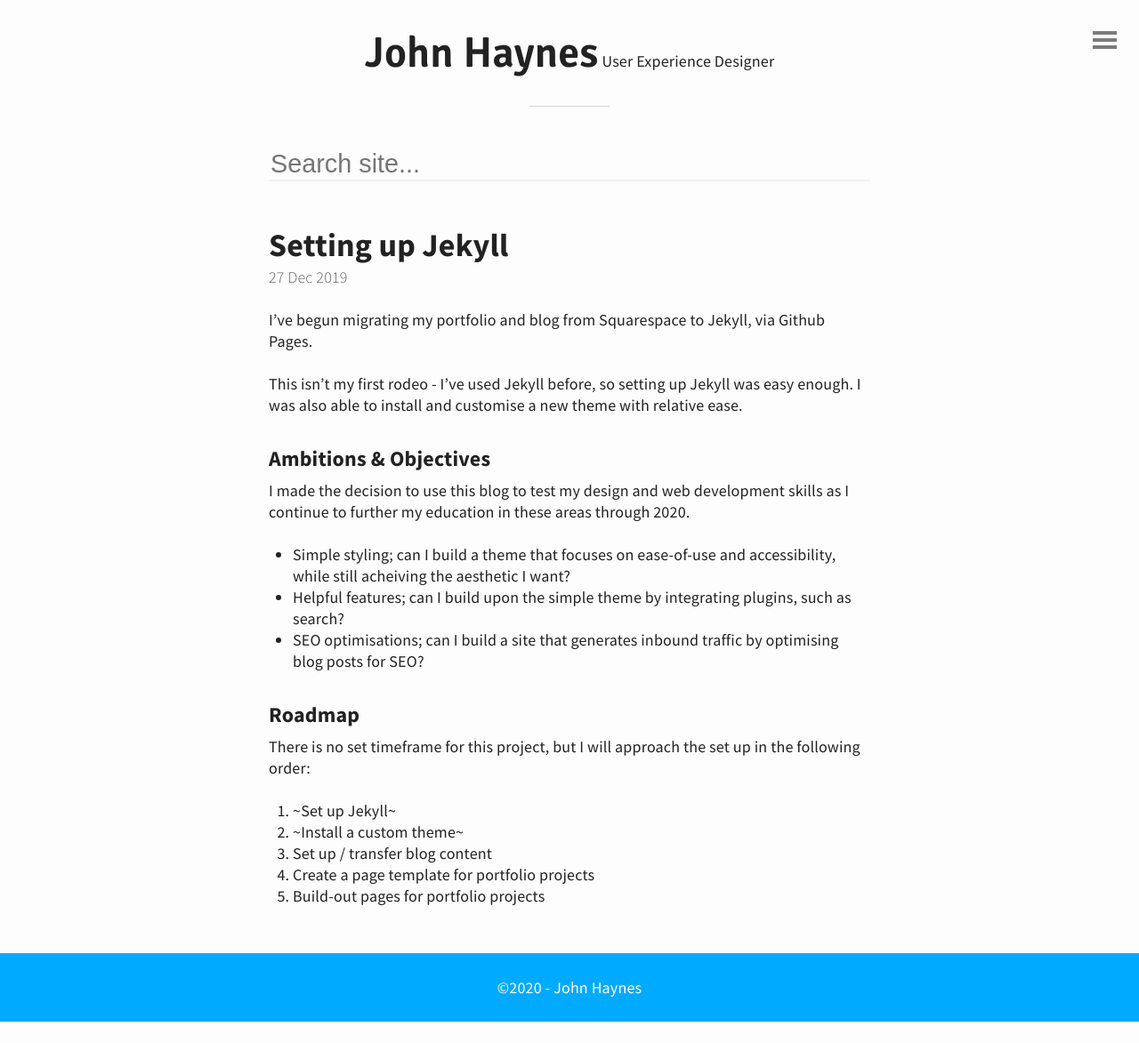
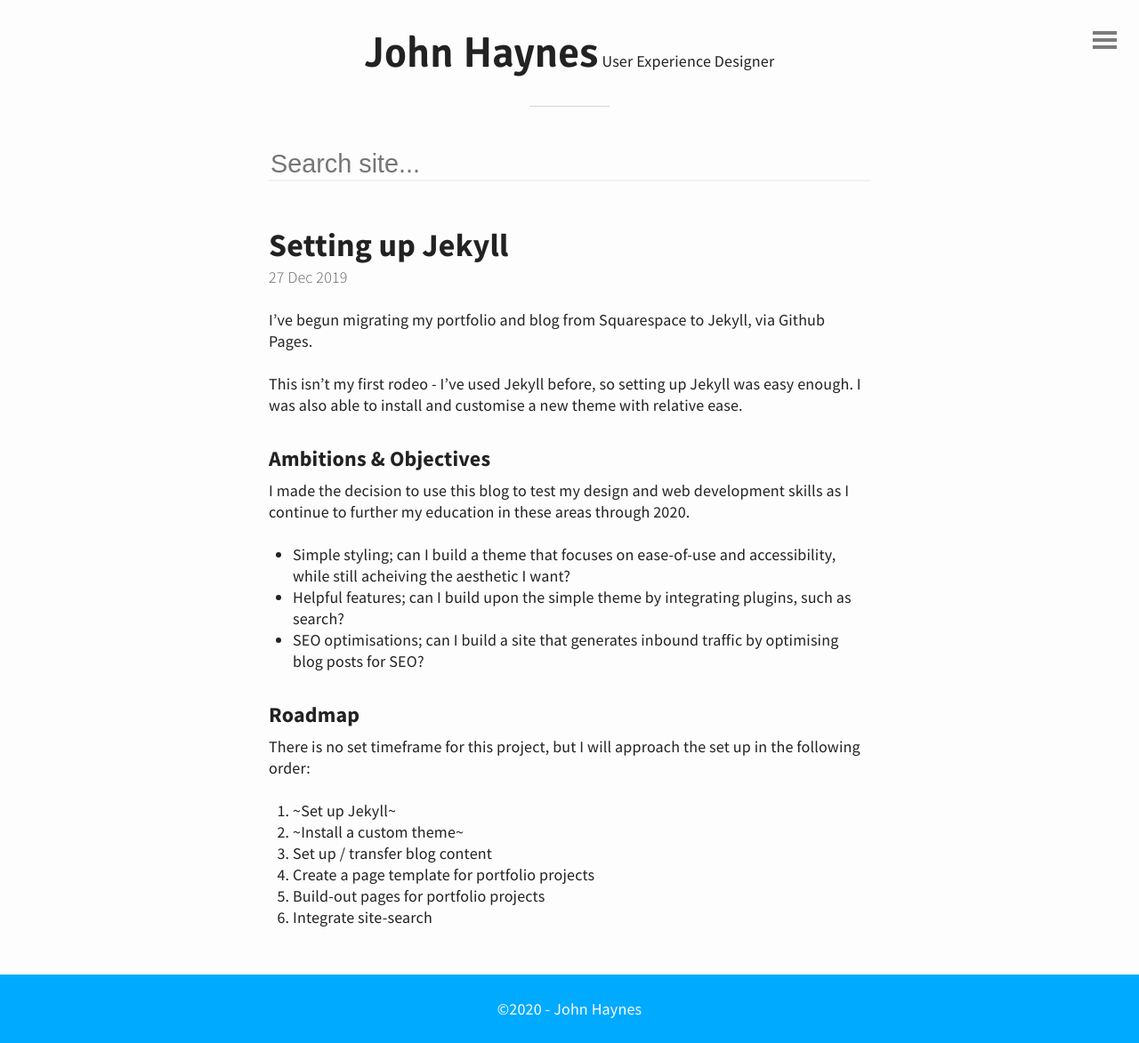
Before and after one commit to johnhayn-es/johnhayn-es, a Jekyll site: the page built from _posts/2019-12-27-setting-up-jekyll.md, in a window 1280 px wide. Shown: the whole page at 89% size. Built offline with Jekyll 4.4.1, drawn with Linux system fonts in a browser that asks for light colours; comment, search, counter and statistics services are not loaded; before the commit the page ends 1149 px from its top, so only the background shows below that.

Commit message:
Updated blog post

```diff
--- a/_posts/2019-12-27-setting-up-jekyll.md
+++ b/_posts/2019-12-27-setting-up-jekyll.md
@@ -20,3 +20,4 @@ There is no set timeframe for this project, but I will approach the set up in th
 3. Set up / transfer blog content
 4. Create a page template for portfolio projects
 5. Build-out pages for portfolio projects
+6. Integrate site-search
```
